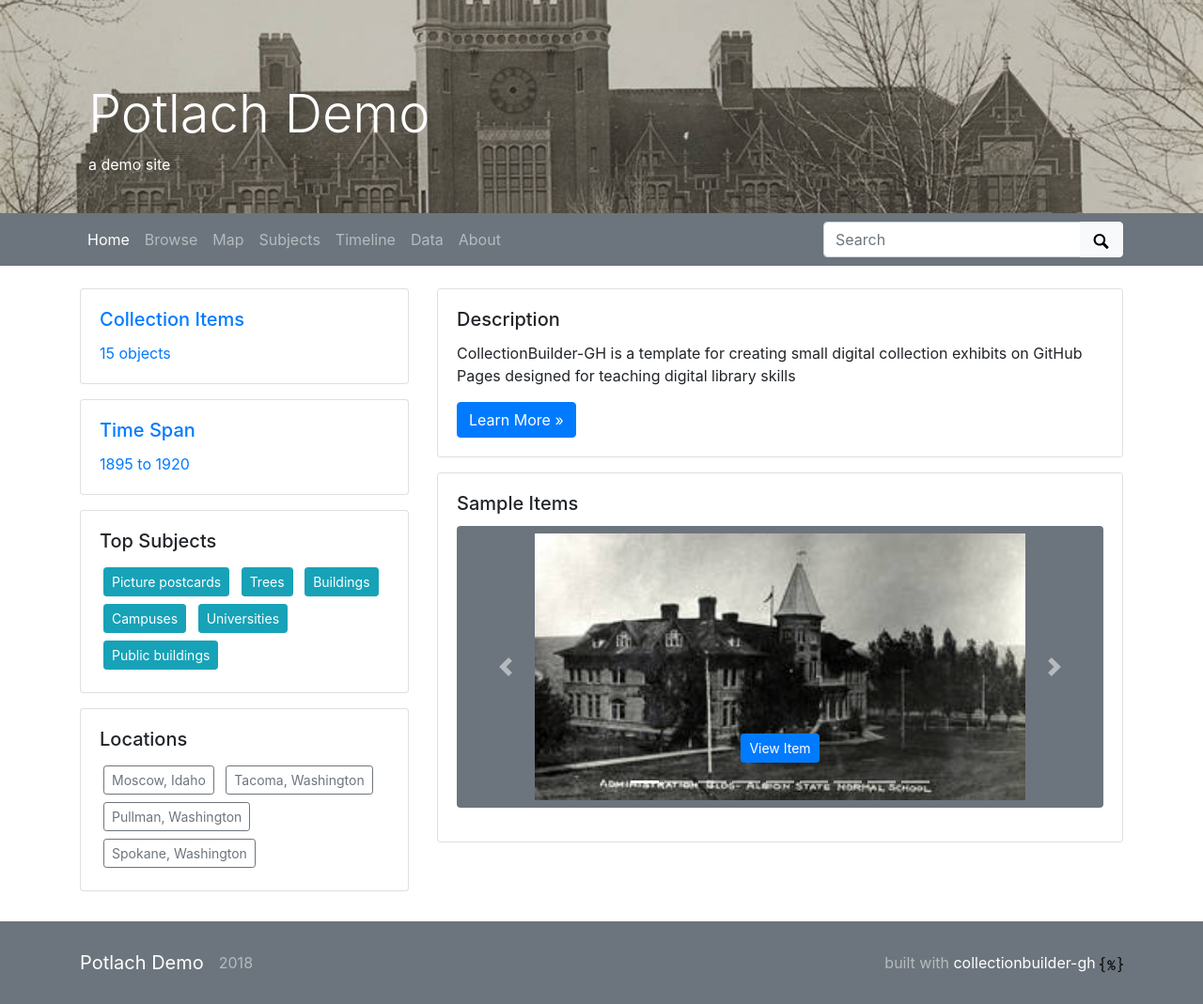
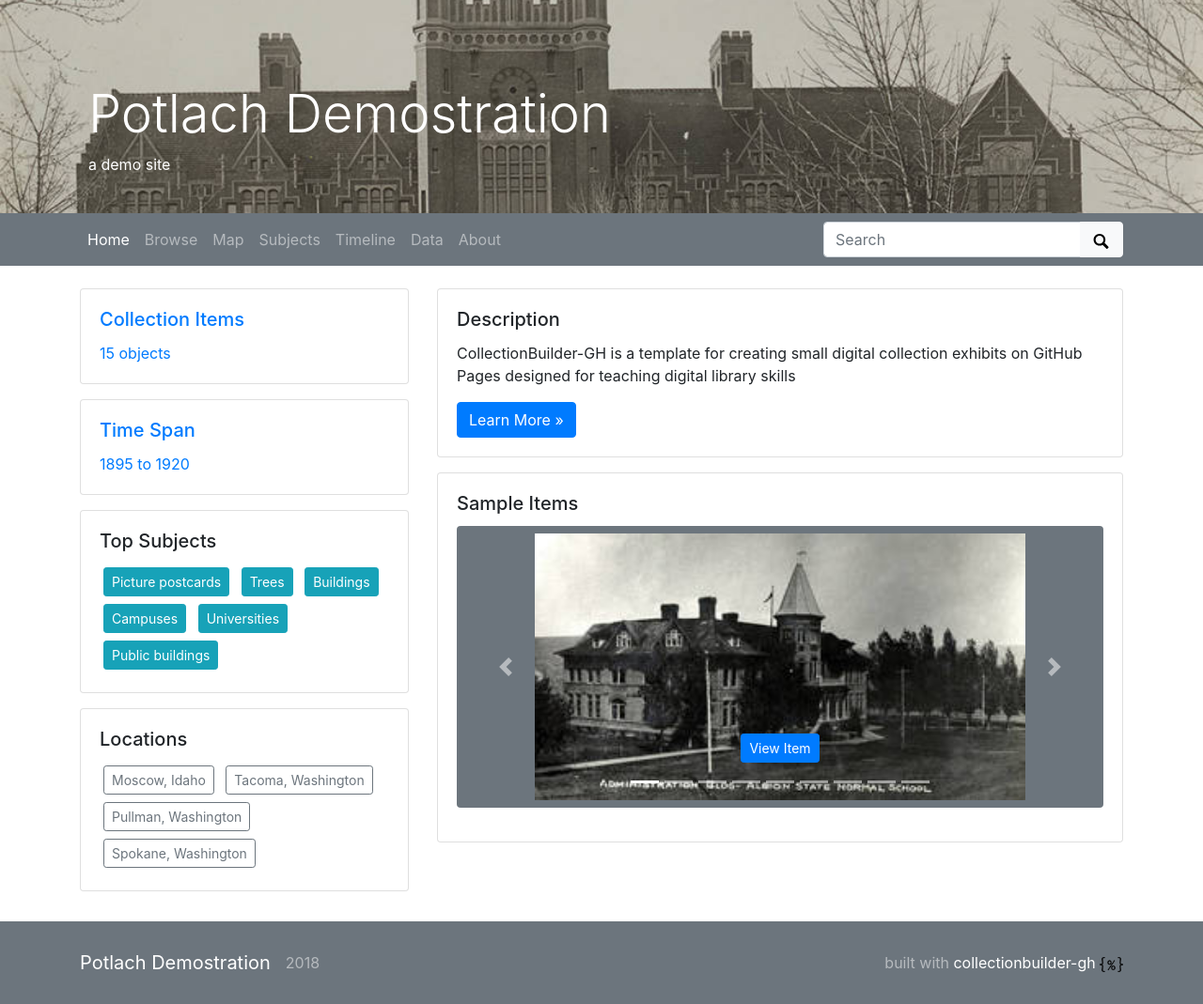
Before and after one commit to DemoPotlatch/DemoPotlatch.github.io, a Jekyll site: the page built from index.md, in a window 1280 px wide. Shown: the whole page at 94% size. Built offline with Jekyll 4.4.1, drawn with Linux system fonts in a browser that asks for light colours.

Commit message:
wrote a word

```diff
--- a/_config.yml
+++ b/_config.yml
@@ -5,7 +5,7 @@
 # Site settings
 
 # title of site appears in banner
-title: Potlach Demo
+title: Potlach Demostration
 # tagline appears in banner
 tagline: a demo site
 # description appears in meta tags and other locations
```
